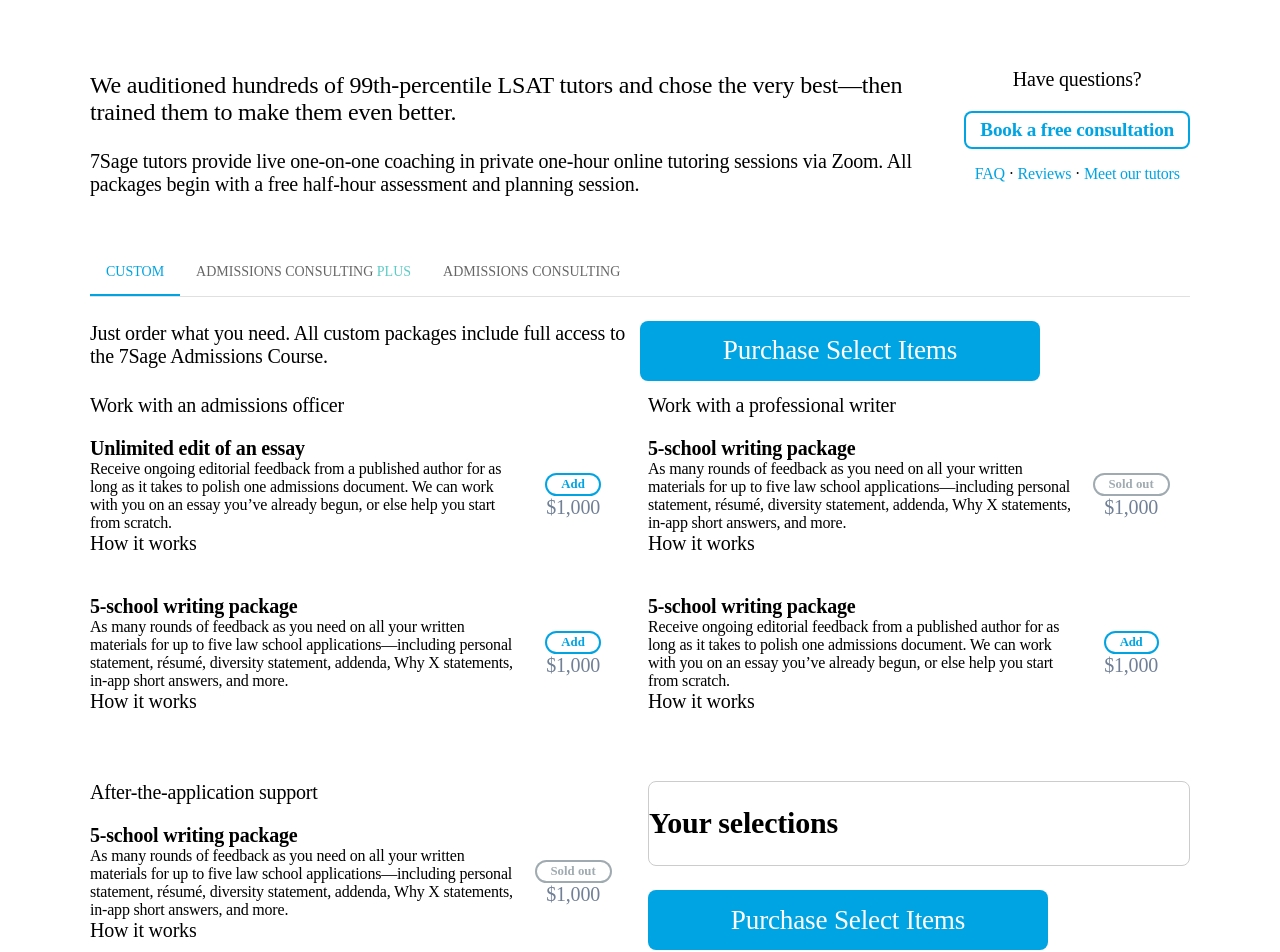
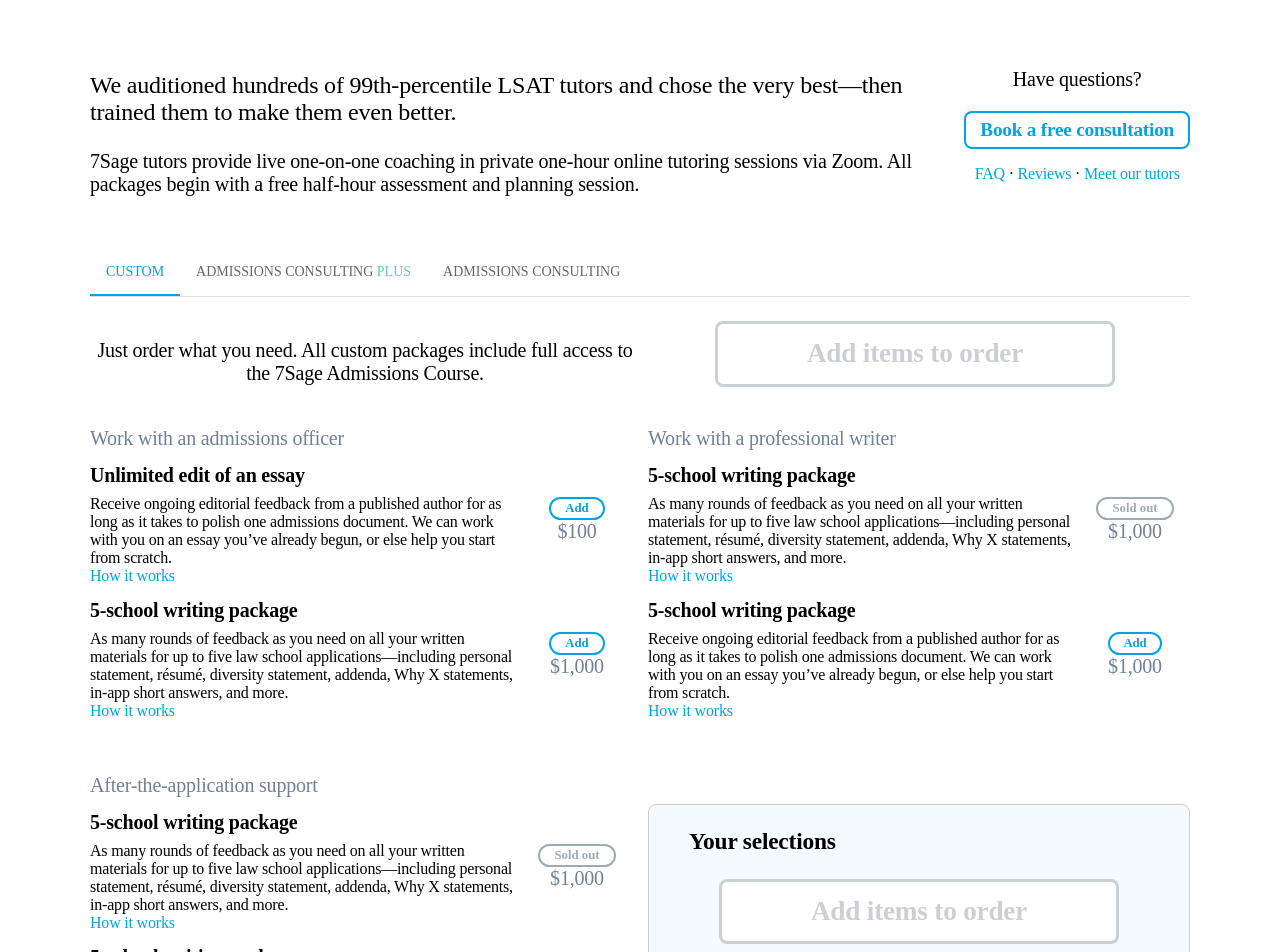
Before and after one commit to sethliu456/react-zdcxpq-1pgbrp, a React (Create React App) app: page / in a window 1280 px wide. Shown: the top 952 px of the page. Built offline with nearby package versions, Linux system fonts and the light colour scheme.

Commit message:
Need to implement modal

```diff
--- a/components/ButtonMulti.tsx
+++ b/components/ButtonMulti.tsx
@@ -58,10 +58,8 @@
 
   if (isItemAdded) {
     button = (
-      // <div className="ss2-custhours">
-      <div className="ss-custom-item-add-button">
+      <div className="ss-custom-item-add-button-multi">
         <button
-          aria-label="Decrease hours in custom plan"
           className="ss2-custhours__btn"
           onClick={removeSingelUnit}
         >
@@ -69,7 +67,6 @@
         </button>
         <span className="ss-custhours__label">{getUnitCount()}</span>
         <button
-          aria-label="Decrease hours in custom plan"
           className="ss2-custhours__btn"
           onClick={addSingleUnit}
         >
--- a/components/Custom.tsx
+++ b/components/Custom.tsx
@@ -24,25 +24,48 @@
   const getItemPrice = (itemName) => {
     return customPurchaseItems.find((el) => el.itemName == itemName).price;
   };
+  const getItemTitle = (itemName) => {
+    return customPurchaseItems.find((el) => el.itemName == itemName).title;
+  };
 
   const displaySelectedItems = () => {
     return (
       <div className="ss-custom-total-display">
-        <h2>Your selections</h2>
-        <ul className="list-none">
+        <div className="m-5">
+          <h3 className="mx-5">Your selections</h3>
+          <div className="">
             {selectedItems.map((selectedItem) => {
               return (
-              <li>
-                <span className="font-bold">&gt;</span>
+                <div className="ss-custom-selected">
+                  <div>
+                    <div className="ss-custom-selected-item">
+                      &gt;
                       {selectedItem.count > 1
                         ? selectedItem.count.toString().concat('x ')
                         : ''}
-                {selectedItem.itemName}
+                      {getItemTitle(selectedItem.itemName)}
+                    </div>
+                  </div>
+                  <div className="text-gray-600">
                     {formatPrice(getItemPrice(selectedItem.itemName))}
-              </li>
+                  </div>
+                </div>
               );
             })}
-        </ul>
+          </div>
+        </div>
+        <div className="my-4">
+          {selectedItems.length > 0 ? (
+            <PurchaseButton price={getSumPrice()} link={getUrlLink()} />
+          ) : (
+            <a
+              className="ss-price__button ss-price-disabled m-auto"
+              aria-disabled="true"
+            >
+              Add items to order
+            </a>
+          )}
+        </div>
       </div>
     );
   };
@@ -75,46 +98,63 @@
 
   return (
     <div id="custompage">
-      <div className="md:flex justify-around">
-        <div className="m-auto flex-1">
+      <div className="md:flex justify-around my-6">
+        <div className="m-auto flex-1 text-center">
           Just order what you need. All custom packages include full access to
           the 7Sage Admissions Course.
         </div>
-        <div className="flex-1">
+        <div className="flex-1 m-auto">
           {selectedItems.length > 0 ? (
             <PurchaseButton price={getSumPrice()} link="www.google.com" />
           ) : (
-            <a className="ss-price__button" aria-disabled="true">
-              Purchase Select Items
+            <div>
+              <a
+                className="ss-price__button ss-price-disabled m-auto"
+                aria-disabled="true"
+              >
+                Add items to order
               </a>
+              <div className="text-gray-500 text-sm text-center invisible">
+                Or pay in installments of $250/month
+              </div>
+            </div>
           )}
         </div>
       </div>
       <div className="ss-test-grid">
         <div className="ss-test-grid-item">
-          <div>Work with an admissions officer</div>
+          <div className="ss-custom-category-description">
+            Work with an admissions officer
+          </div>
           {displayCustomItem('unlimited-edit-essay')}
           {displayCustomItem('five-school-writing-package')}
         </div>
         <div className="ss-test-grid-item">
-          <div>Work with a professional writer</div>
+          <div className="ss-custom-category-description">
+            Work with a professional writer
+          </div>
           {displayCustomItem('item-sold-out')}
           {displayCustomItem('item-multiple')}
         </div>
         <div className="ss-test-grid-item">
-          <div>After-the-application support</div>
+          <div className="ss-custom-category-description">
+            After-the-application support
+          </div>
           {displayCustomItem('item-sold-out')}
           {displayCustomItem('item-multiple')}
         </div>
         <div className="ss-test-grid-item">
           {displaySelectedItems()}
-          {selectedItems.length > 0 ? (
+          {/* {selectedItems.length > 0 ? (
             <PurchaseButton price={getSumPrice()} link={getUrlLink()} />
           ) : (
-            <a className="ss-price__button" aria-disabled="true">
-              Purchase Select Items
+            <a
+              className="ss-price__button ss-price-disabled m-auto"
+              aria-disabled="true"
+            >
+              Add items to order
             </a>
-          )}
+          )} */}
         </div>
       </div>
     </div>
--- a/components/CustomItem.tsx
+++ b/components/CustomItem.tsx
@@ -67,9 +67,9 @@
   return (
     <div className="ss-custom-item">
       <div className="ss-custom-item-description">
-        <div className="font-bold">{title}</div>
+        <div className="ss-custom-item-title">{title}</div>
         <div className="ss-custom-item-details">{description}</div>
-        <div onClick={handleOpen}> How it works </div>
+        <div className="ss-custom-item-modal-link" onClick={handleOpen}> How it works </div>
       </div>
       <div className="ss-custom-item-price">
         {buttonType}
--- a/css/index.scss
+++ b/css/index.scss
@@ -9,8 +9,10 @@
   ******************************/
   --ss-pricing-primary: #00a4e3;
   --ss-pricing-primary-dark: hsl(200, 56%, 35%);
+  --ss-pricing-: hsl(200, 56%, 35%);
   --ss-pricing-dark: #758289;
   --ss-pricing-light: hsl(200, 10%, 81%);
+  --ss-pricing-primary-light: #f4fbff;
   --ss-pricing-mid: hsl(200, 10%, 66%);
   --ss-pricing-bar: hsl(10, 86%, 70%);
   --ss-pricing-sm: 1rem;
@@ -353,7 +355,6 @@
   .ss-price__button {
     @extend .ss2-btn;
     @extend .ss2-btn--xl;
-    margin: 1.5rem 0 0.8rem;
     padding: 0.9rem 3.8rem;
     display: block;
     width: 400px;
@@ -533,32 +534,37 @@
 
     span {
       background: #fff;
-      padding: 0 10px;
+      padding: 0 10px 0 0;
     }
     @media (max-width: 768px) {
       margin: 30px 0 30px;
       text-align: center;
+      span {
+        padding: 0 10px;
+      }
     }
   }
 
   .ss-custom-item {
     display: flex;
-    padding: 1em 0;
+    margin: 0.3em 0 0.3em 0;
 
-    .ss-custom-item-description {
+    .ss-custom-item-title {
+      @extend .font-bold;
+      margin: 0.4em 0;
     }
 
     .ss-custom-item-details {
-      font-size: 0.8em
+      font-size: 0.8em;
     }
 
     .ss-custom-item-price {
       @extend .text-gray-600;
       align-items: center;
-      padding: 0em 0.8em;
       display: flex;
       justify-content: center;
       flex-direction: column;
+      min-width: 110px;
     }
 
     .ss-custom-item-add-button {
@@ -567,11 +573,22 @@
       @extend .ss2-btn--outline;
       @extend .ss2-btn--xs;
       @extend .font-bold;
-
       padding-top: 0.25rem;
       padding-bottom: 0.25rem;
+      cursor: pointer;
 
-      cursor: pointer;
+      // &:hover {
+      //   font-weight: bold;
+      // }
+    }
+
+    .ss-custom-item-add-button-multi {
+      @extend .ss2-btn;
+      @extend .ss2-btn--rounded;
+      @extend .ss2-btn--outline;
+      @extend .ss2-btn--xs;
+      padding-top: 0;
+      padding-bottom: 0;
     }
 
     .ss-custom-item-add-button-added {
@@ -584,11 +601,21 @@
       color: var(--ss-pricing-mid);
       box-shadow: inset 0 0 0 2px var(--ss-pricing-mid);
     }
+
+    .ss-custom-item-modal-link {
+      font-size: 0.8em;
+      color: var(--ss-pricing-primary);
+      &:hover {
+        cursor: pointer;
+      }
+    }
   }
+
   .ss-custom-total-display {
     @extend .ss2-rounded;
     @extend .ss2-border;
-    max-width: 700px;
+    background-color: var(--ss-pricing-primary-light);
+    margin: 1.5em 0;
   }
 
   @media (min-width: 800px) {
@@ -613,32 +640,32 @@
     align-items: center;
   }
 
-  .ss2-custhours__input {
-    font-size: 1.25em;
-    flex-grow: 1;
-    line-height: $ss2-custhours-input-height;
-    height: $ss2-custhours-input-height;
-    padding: 0;
-    border: none;
-    text-align: center;
-    display: inline-block;
-    max-width: 36px;
-    font-weight: bold;
+  // .ss2-custhours__input {
+  //   font-size: 1.25em;
+  //   flex-grow: 1;
+  //   line-height: $ss2-custhours-input-height;
+  //   height: $ss2-custhours-input-height;
+  //   padding: 0;
+  //   border: none;
+  //   text-align: center;
+  //   display: inline-block;
+  //   max-width: 36px;
+  //   font-weight: bold;
 
-    // Remove arrows from number input
-    &[type='number'] {
-      -moz-appearance: textfield;
-      &::-webkit-outer-spin-button,
-      &::-webkit-inner-spin-button {
-        -webkit-appearance: none;
-        margin: 0;
-      }
-    }
+  //   // Remove arrows from number input
+  //   &[type='number'] {
+  //     -moz-appearance: textfield;
+  //     &::-webkit-outer-spin-button,
+  //     &::-webkit-inner-spin-button {
+  //       -webkit-appearance: none;
+  //       margin: 0;
+  //     }
+  //   }
 
-    &::placeholder {
-      color: #ccc;
-    }
-  }
+  //   &::placeholder {
+  //     color: #ccc;
+  //   }
+  // }
 
   .ss2-custhours__label {
     // line-height: $ss2-custhours-input-height;
@@ -653,16 +680,22 @@
     background-color: transparent;
     user-select: none;
     cursor: pointer;
-    width: 2rem;
-    height: $ss2-custhours-input-height;
+    width: 0.1rem;
+    margin: 0;
+    padding: 0;
     display: inline-block;
-    border-radius: 999px;
+    // border-radius: 999px;
     font-weight: bold;
     color: #aaa;
     &:hover,
     &:active {
       color: black;
     }
+    font-size: 1.3em;
+  }
+
+  .ss-custhours__label {
+    margin: 0 1em;
   }
 
   @media (max-width: 768px) {
@@ -680,4 +713,25 @@
   .ss-test-grid-item {
     // margin: 1.2rem 0rem;
   }
+
+  .ss-custom-category-description {
+    @extend .text-gray-600;
+  }
+
+  .ss-price-disabled {
+    border: solid var(--ss-pricing-light);
+    background: white;
+    color: var(--ss-pricing-light);
+    font-weight: bold;
+  }
+
+  .ss-custom-selected{
+    display: flex;
+    justify-content: space-between;
+    margin: .5em 2em;
+  }
+
+  .ss-custom-selected-item{
+    @extend .font-bold
+  }
 }
--- a/utility/customPurchaseItems.ts
+++ b/utility/customPurchaseItems.ts
@@ -73,7 +73,7 @@
   {
     itemName: 'unlimited-edit-essay',
     title: 'Unlimited edit of an essay',
-    price: 1000,
+    price: 100,
     description:
       'Receive ongoing editorial feedback from a published author for as long as it takes to polish one admissions document. We can work with you on an essay you’ve already begun, or else help you start from scratch. ',
     isMultiple: false,
```
Also changed, not shown: components/AdmissionsConsulting.tsx (+11 -7 lines), components/AdmissionsConsultingPlus.tsx (+7 -5 lines). Lines whose indentation alone changed are shown as unchanged.
